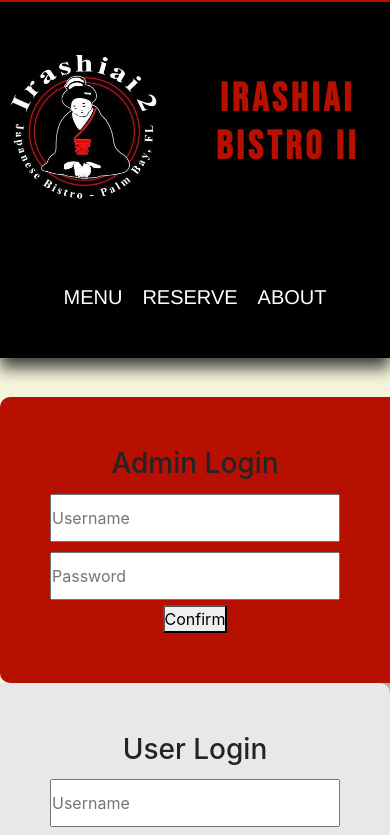
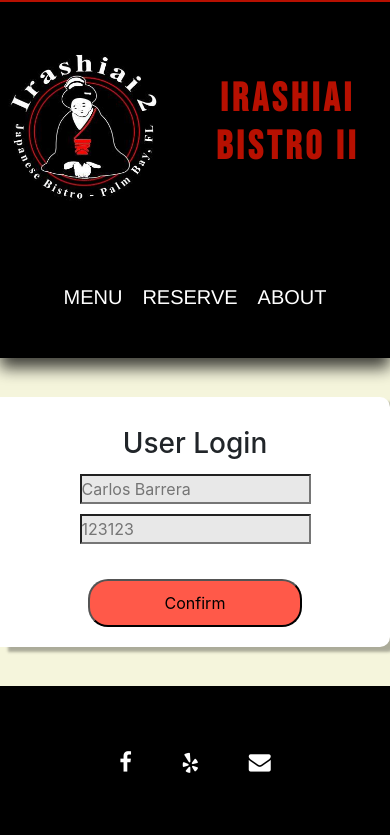
Before and after one commit to barrera713/Irashiai-Bistro, a React (Create React App) app in the folder website/: page /login in a window 390 px wide. Shown: the top 835 px of the page. Built offline with nearby package versions, Linux system fonts and the light colour scheme; a web font is replaced by a local one.

Commit message:
added redirects file for deployment

```diff
--- a/website/src/App.css
+++ b/website/src/App.css
@@ -721,18 +721,34 @@ body {
 
 
 .partner-form-container {
-  background: #E8E8E8;
-  padding: 50px;
-  width: 50vh;
+  background: #ffffff;
+  padding: 30px;
+  width: 60vh;
+  height: 250px;
   border-top-right-radius: 10px;
   border-bottom-right-radius: 10px;
   box-shadow: 8px 5px 3px 0px rgba(0, 0, 0, 0.3);
 }
 
 .login-form label, input {
-  width: 100%;
+  width: 70%;
   margin: 5px 0;
   padding: 10px 0;
+  height: 30px;
+  background: #E8E8E8;
+}
+
+.login-form button {
+  padding: 10px;
+  width: 150px;
+  padding: 10px;
+  margin: 25px;
+  border-radius: 20px;
+  background-color: rgb(146, 12, 0);
+}
+
+.login-form button:hover {
+  background-color: #B71001;
 }
 
 /* Partner and Admin Forms End  */
@@ -931,6 +947,45 @@ tr:hover {background-color:#f5f5f5;}
 
   /* Reservation Form End  */
 
+
+
+
+
+  /* Partner Login Form Start  */
+
+  .partner-form-container {
+    background: #ffffff;
+    border-top-right-radius: 10px;
+    border-bottom-right-radius: 10px;
+    box-shadow: 8px 5px 3px 0px rgba(0, 0, 0, 0.3);
+    height: 250px;
+    width: auto;
+  }
+
+  .login-form label, input {
+    background: #E8E8E8;
+  }
+
+  .login-form button {
+    background-color: rgba(255, 83, 67, 0.966);
+    margin: 30px;
+    border-radius: 20px;
+    width: 65%;
+    transition:  .2s ease-in-out;
+  }
+
+  .login-form button:hover {
+    background-color: #B71001;
+  }
+
+
+
+
+  /* Partner Login End  */
+
+
+
+
   /* Collection Page Start  */
 
   .select-date-form {
--- a/website/src/Components/Login.js
+++ b/website/src/Components/Login.js
@@ -34,19 +34,19 @@ class Login extends React.Component {
 
         return(<div>
             <div className="forms-wrapper">
-                <div className="admin-form-container">
+                {/* <div className="admin-form-container">
                     <form onSubmit={this.adminSubmit} className="login-form">
                         <h3>Admin Login</h3>
                         <input placeholder="Username" type="text" name="admin-name" />
                         <input placeholder="Password" type="password" name="admin-password" />
                         <button>Confirm</button>
                     </form>
-                </div>
+                </div> */}
                 <div className="partner-form-container">
                     <form onSubmit={this.userSubmit} className="login-form" >
                         <h3>User Login</h3>
-                        <input placeholder="Username" type="text" name="name" />
-                        <input placeholder="Password" type="password" name="password" />
+                        <input placeholder="Carlos Barrera" type="text" name="name" />
+                        <input placeholder="123123" type="password" name="password" />
                         <button>Confirm</button>
                     </form>
                 </div>
```
Also changed, not shown: website/src/App.js (+6 -6 lines), 1 other file (tests, documents, lock files or other folders).
